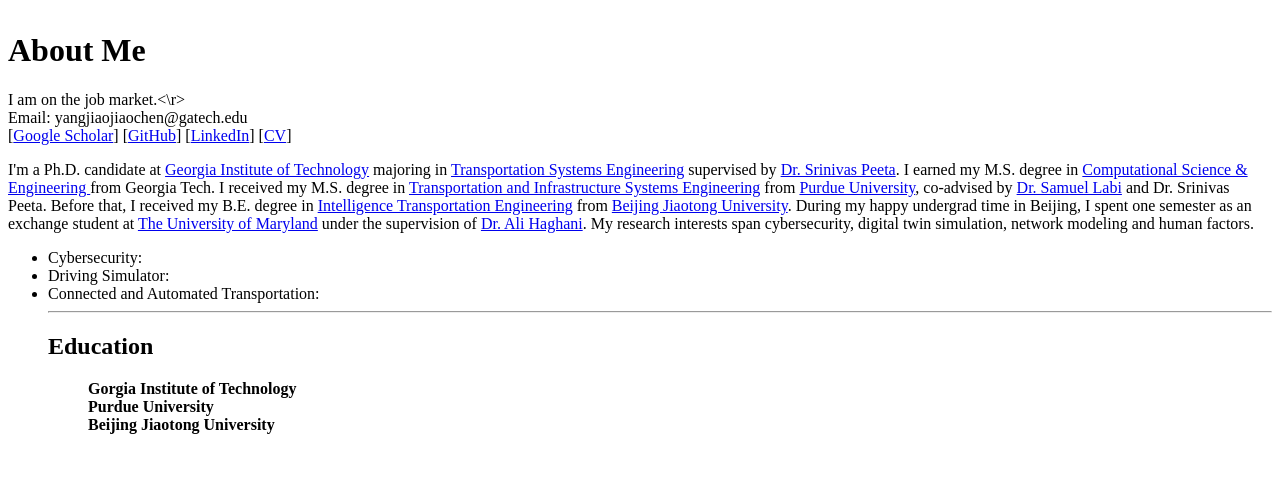
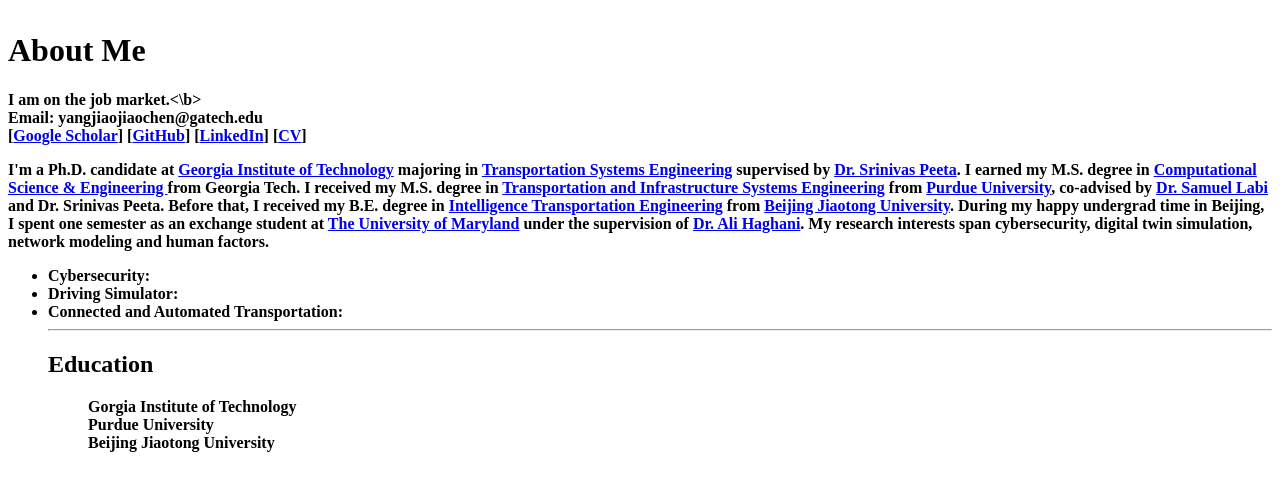
Before and after one commit to YangjiaoChen/YangjiaoChen.github.io, a Jekyll site: the page built from index.html, in a window 1280 px wide, cut to the strip 267-758 px from the top of the page. Built offline with Jekyll 4.4.1, drawn with Linux system fonts in a browser that asks for light colours.

```diff
--- a/index.html
+++ b/index.html
@@ -83,7 +83,7 @@ title: "Yangjiao Chen"
     <h1>About Me</h1>
     <p>
 
-      <r>I am on the job market.<\r><br />
+      <b>I am on the job market.<\b><br />
       Email: yangjiaojiaochen@gatech.edu<br />
       [<a href="https://scholar.google.com/" target="_blank">Google Scholar</a>]
       [<a href="https://https://github.com/YangjiaoChen" target="_blank">GitHub</a>]
```
